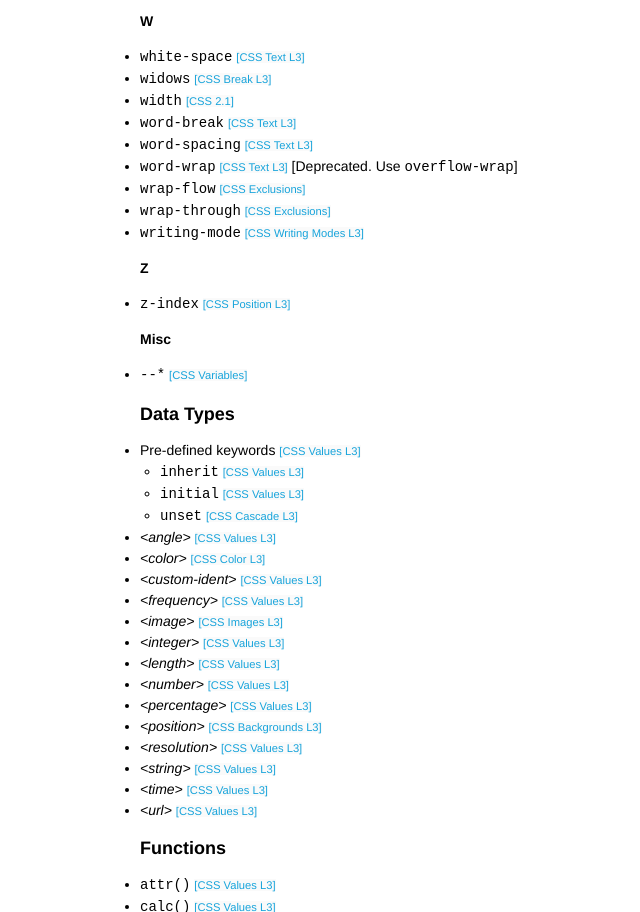
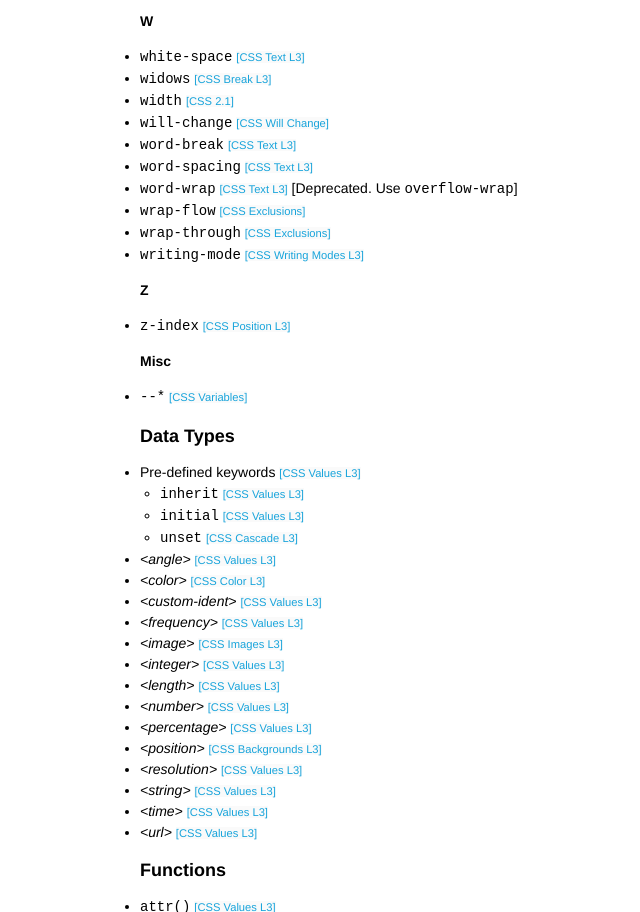
Before and after one commit to dstorey/openweb.io, a plain HTML site: page CSS/index.html in a window 1280 px wide. Shown: the part 9636-10548 px from the top of the page, without its empty margins (200-840 px from the left). Drawn offline with Linux system fonts and the light colour scheme.

Commit message:
Add will-change property from CSS Will Change L1

```diff
--- a/CSS/index.html
+++ b/CSS/index.html
@@ -688,6 +688,7 @@
 						<li><code>white-space</code> <a class="spec-link" href="http://dev.w3.org/csswg/css-text/">[CSS Text L3]</a></li>
 						<li><code>widows</code> <a class="spec-link" href="http://dev.w3.org/csswg/css-break/">[CSS Break L3]</a></li>
 						<li><code>width</code> <a class="spec-link" href="http://www.w3.org/TR/CSS2/">[CSS 2.1]</a></li>
+						<li><code>will-change</code> <a class="spec-link" href="http://dev.w3.org/csswg/css-will-change/#propdef-will-change">[CSS Will Change]</a></li>
 						<li><code>word-break</code> <a class="spec-link" href="http://dev.w3.org/csswg/css-text/">[CSS Text L3]</a></li>
 						<li><code>word-spacing</code> <a class="spec-link" href="http://dev.w3.org/csswg/css-text/">[CSS Text L3]</a></li>
 						<li><code>word-wrap</code> <a class="spec-link" href="http://dev.w3.org/csswg/css-text/">[CSS Text L3]</a> [Deprecated. Use <code>overflow-wrap</code>]</li>
```
